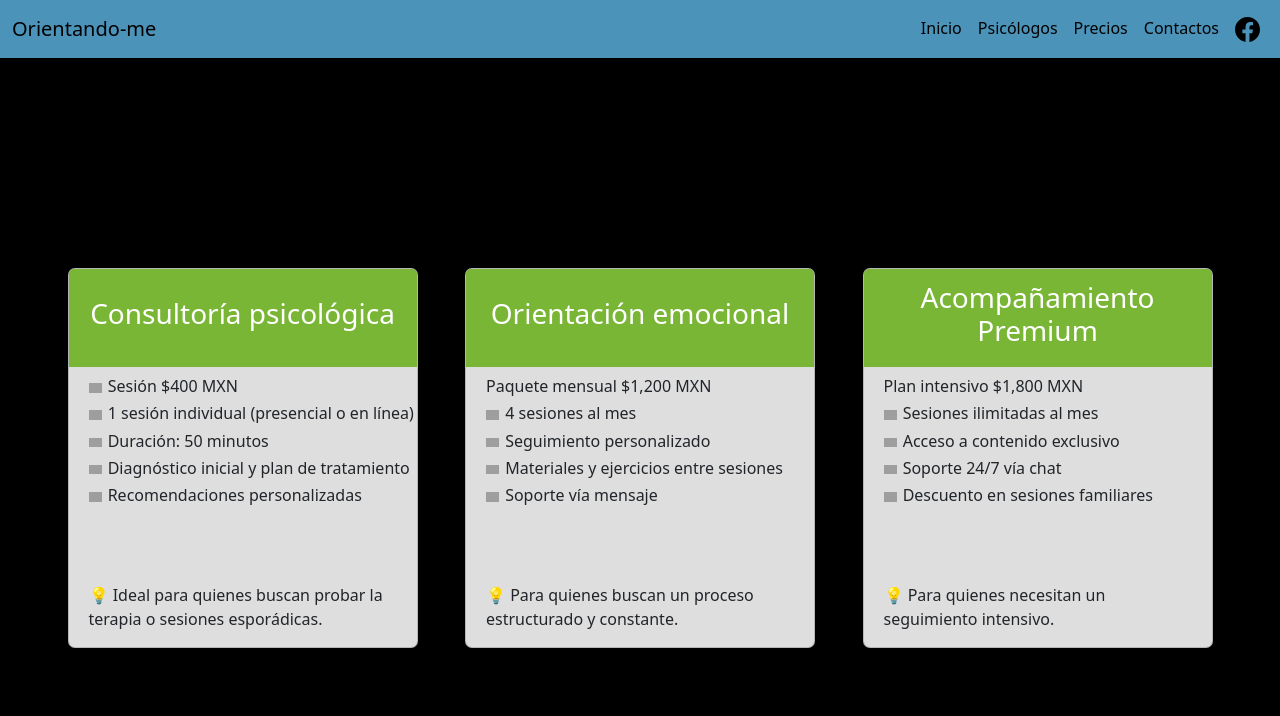
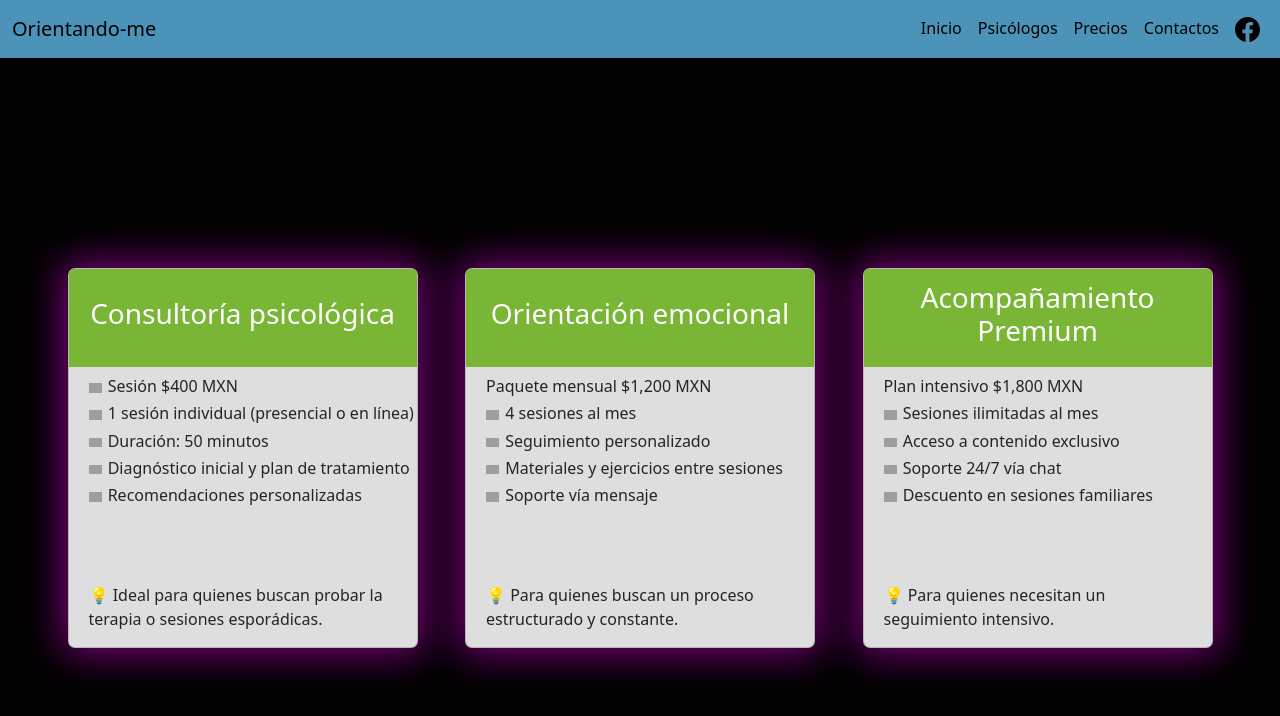
Before and after one commit to brandonmatla/mi-proyecto-angular, an Angular app: page /precios in a window 1280 px wide. Shown: the top 716 px of the page. Built offline with nearby package versions, Linux system fonts and the light colour scheme; grey boxes are pictures that could not be loaded.

Commit message:
Actualización del código fuente

```diff
--- a/src/app/app.config.ts
+++ b/src/app/app.config.ts
@@ -2,11 +2,7 @@ import { ApplicationConfig, provideZoneChangeDetection } from '@angular/core';
 import { provideRouter } from '@angular/router';
 import { routes } from './app.routes';
 import { provideClientHydration, withEventReplay } from '@angular/platform-browser';
-import {provideAnimations} from '@angular/platform-browser/animations'
 
-import { provideAnimationsAsync } from '@angular/platform-browser/animations/async';
-import { providePrimeNG } from 'primeng/config';
-import Material from '@primeng/themes/Material';
 
 export const appConfig: ApplicationConfig = {
   providers: [
--- a/src/app/componentes/precios/precios.component.css
+++ b/src/app/componentes/precios/precios.component.css
@@ -1,4 +1,6 @@
+
 .contenedor-cards {
+
     display: flex;
     justify-content: space-evenly;
     align-items: center;
@@ -8,6 +10,9 @@
 }
 
 .card {
+    -webkit-box-shadow: 0px 0px 39px 6px rgba(230,0,230,0.52);
+    -moz-box-shadow: 0px 0px 39px 6px rgba(230,0,230,0.52);
+    box-shadow: 0px 0px 39px 6px rgba(230,0,230,0.52);
     border: none solid transparent;
     flex: 1;
     max-width: 350px;
```
Also changed, not shown: 1 other file (tests, documents, lock files or other folders).
